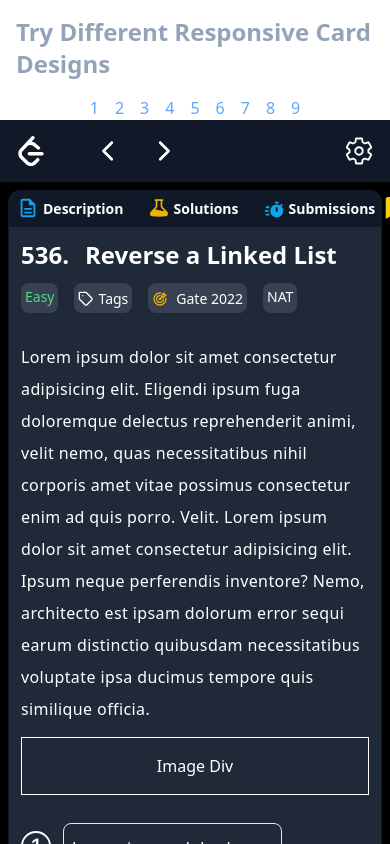
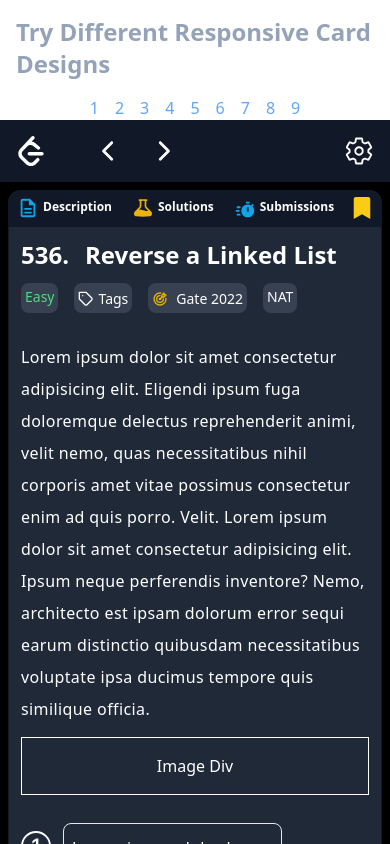
Before and after one commit to nishantdotcom/tech-blog, a React (Vite) app: page /question in a window 390 px wide. Shown: the top 844 px of the page. Built offline with nearby package versions, Linux system fonts and the light colour scheme.

Commit message:
updateUI

```diff
--- a/src/components/CardComponent/Problems.jsx
+++ b/src/components/CardComponent/Problems.jsx
@@ -14,14 +14,16 @@ function Problems() {
   return (
     <div className="   border border-gray-900 h-[100%]   bg-gray-800  rounded-xl">
       <div className="flex justify-between rounded-t-xl text-white bg-gray-900 p-1 ">
-        <div className=" flex justify-start  gap-x-4 ">
+        <div className=" flex justify-start  gap-x-3 ">
           <div className=" flex justify-center gap-x-1 cursor-pointer hover:bg-gray-700 rounded-lg pl-1 pr-1 pt-0.5 pb-0.5">
             <div>
               <div className=" ">
                 <MdOutlineDescription size={22} className="text-sky-500" />
               </div>
             </div>
-            <div className=" text-sm pt-0.5 font-semibold">Description</div>
+            <div className=" text-xs sm:text-sm pt-0.5 font-semibold">
+              Description
+            </div>
           </div>
           <div className=" flex justify-center gap-x-1  cursor-pointer hover:bg-gray-700 rounded-lg pl-1 pr-1 pt-0.5 pb-0.5">
             <div className="">
@@ -31,7 +33,9 @@ function Problems() {
                 </div>
               </div>
             </div>
-            <div className="text-sm pt-0.5 font-semibold">Solutions</div>
+            <div className="text-xs sm:text-sm pt-0.5 font-semibold">
+              Solutions
+            </div>
           </div>
           <div className=" flex justify-center gap-x-1  cursor-pointer hover:bg-gray-700 rounded-lg pl-1 pr-1 pt-0.5 pb-0.5">
             <div>
@@ -39,7 +43,9 @@ function Problems() {
                 <BiSolidTimer size={22} className="text-sky-500" />
               </div>
             </div>
-            <div className="text-sm pt-0.5 font-semibold">Submissions</div>
+            <div className="text-xs sm:text-sm pt-0.5 font-semibold">
+              Submissions
+            </div>
           </div>
         </div>
         <div className=" text-white ">
```
